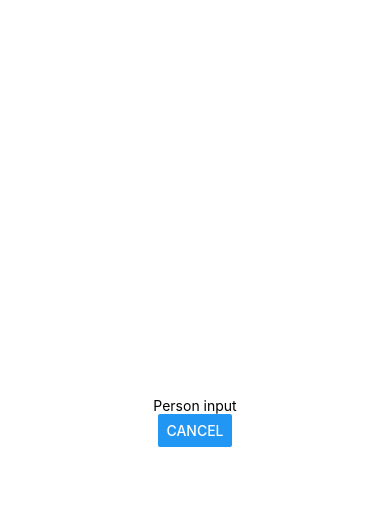
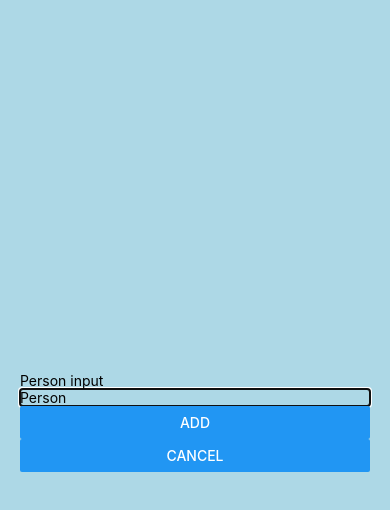
Before and after one commit to bneeland/simple-gifts-app-react-native, a React Native app: screen / in a window 390 px wide. Both pictures are taken after a click on the button "ADD PERSON". Shown: the top 510 px of the page. Built offline with nearby package versions, Linux system fonts and the light colour scheme.

Commit message:
Adding people through person input modal

```diff
--- a/App.js
+++ b/App.js
@@ -1,21 +1,42 @@
 import React, { useState } from 'react';
-import { StyleSheet, Text, View, Button } from 'react-native';
+import { StyleSheet, Text, View, Button, FlatList } from 'react-native';
 
 import PersonInput from './components/PersonInput';
+import PersonItem from './components/PersonItem';
 
 export default function App() {
   const [isAddMode, setIsAddMode] = useState(false);
+  const [listedPeople, setListedPeople] = useState([]);
 
   const cancelPersonInputHandler = () => {
     setIsAddMode(false);
   };
+
+  const addPersonHandler = personValue => {
+    setListedPeople(currentPeople => [
+      ...currentPeople,
+      { id: Math.random().toString(), value: personValue }
+    ]);
+    setIsAddMode(false);
+  }
 
   return (
     <View style={styles.container}>
       <Button title="Add person" onPress={() => setIsAddMode(true)}/>
       <PersonInput
         visible={isAddMode}
+        onAddPerson={addPersonHandler}
         onCancel={cancelPersonInputHandler}
+      />
+      <FlatList
+        keyExtractor={(item, index) => item.id}
+        data={listedPeople}
+        renderItem={itemData => (
+          <PersonItem
+            id={itemData.item.id}
+            value={itemData.item.value}
+          />
+        )}
       />
     </View>
   );
@@ -24,8 +45,8 @@ export default function App() {
 const styles = StyleSheet.create({
   container: {
     flex: 1,
-    backgroundColor: 'white',
-    alignItems: 'center',
-    justifyContent: 'center',
+    backgroundColor: 'lightgreen',
+    paddingVertical: 50,
+    paddingHorizontal: 20,
   },
 });
--- a/components/PersonInput.js
+++ b/components/PersonInput.js
@@ -1,23 +1,41 @@
-import React from 'react';
-import { StyleSheet, Modal, View, Text, Button } from 'react-native';
+import React, { useState } from 'react';
+import { StyleSheet, Modal, View, Text, Button, TextInput } from 'react-native';
 
 const PersonInput = props => {
+  const [enteredPerson, setEnteredPerson] = useState('');
+
+  const personInputHandler = (enteredValue) => {
+    setEnteredPerson(enteredValue)
+  }
+
+  const addPersonHandler = () => {
+    props.onAddPerson(enteredPerson);
+    setEnteredPerson('');
+  }
+
   return (
     <Modal visible={props.visible} animationType="slide">
       <View style={styles.container}>
         <Text>Person input</Text>
+        <TextInput
+          placeholder="Person"
+          onChangeText={personInputHandler}
+          value={enteredPerson}
+        />
+        <Button title="Add" onPress={addPersonHandler} />
         <Button title="Cancel" onPress={props.onCancel} />
       </View>
     </Modal>
-  )
+  );
 };
 
 const styles = StyleSheet.create({
   container: {
     flex: 1,
-    backgroundColor: 'white',
-    alignItems: 'center',
+    backgroundColor: 'lightblue',
     justifyContent: 'center',
+    paddingVertical: 50,
+    paddingHorizontal: 20,
   },
 });
 
--- /dev/null
+++ b/components/PersonItem.js
@@ -0,0 +1,16 @@
+import React from 'react';
+import { StyleSheet, View, Text } from 'react-native';
+
+const PersonItem = props => {
+  return (
+    <View>
+      <Text>{props.value}</Text>
+    </View>
+  );
+};
+
+const styles = StyleSheet.create({
+
+});
+
+export default PersonItem;
```
